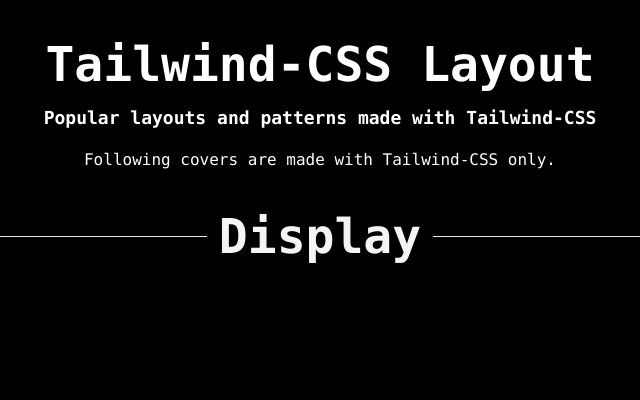
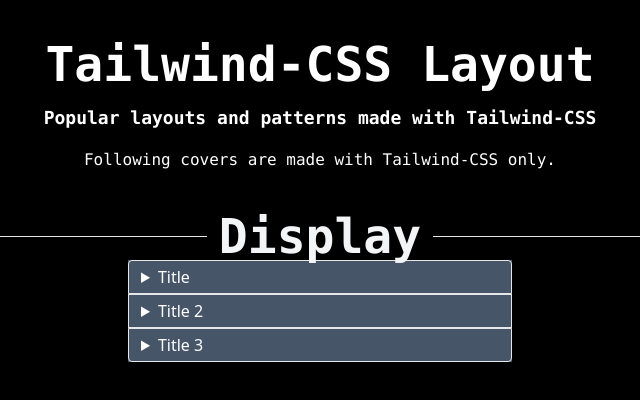
Before and after one commit to kumard3/tailwind-layout, a Next.js app: page / in a window 1280 px wide. Shown: the top 400 px of the page, without its empty margins (320-960 px from the left). Built offline with nearby package versions, Linux system fonts and the light colour scheme.

Commit message:
home page added

```diff
--- a/pages/index.tsx
+++ b/pages/index.tsx
@@ -1,6 +1,7 @@
 /* eslint-disable @next/next/link-passhref */
 import Link from "next/link";
 import * as React from "react";
+import Accordion from "../components/accordion";
 import Header from "../components/Header";
 
 const Nav = () => {
@@ -22,6 +23,7 @@
           <h1 className="px-3 text-gray-100">Display</h1>{" "}
           <div className="bg-gray-200 h-[1px] w-1/2"></div>
         </div>
+        <Accordion />
       </div>
     </div>
   );
```
